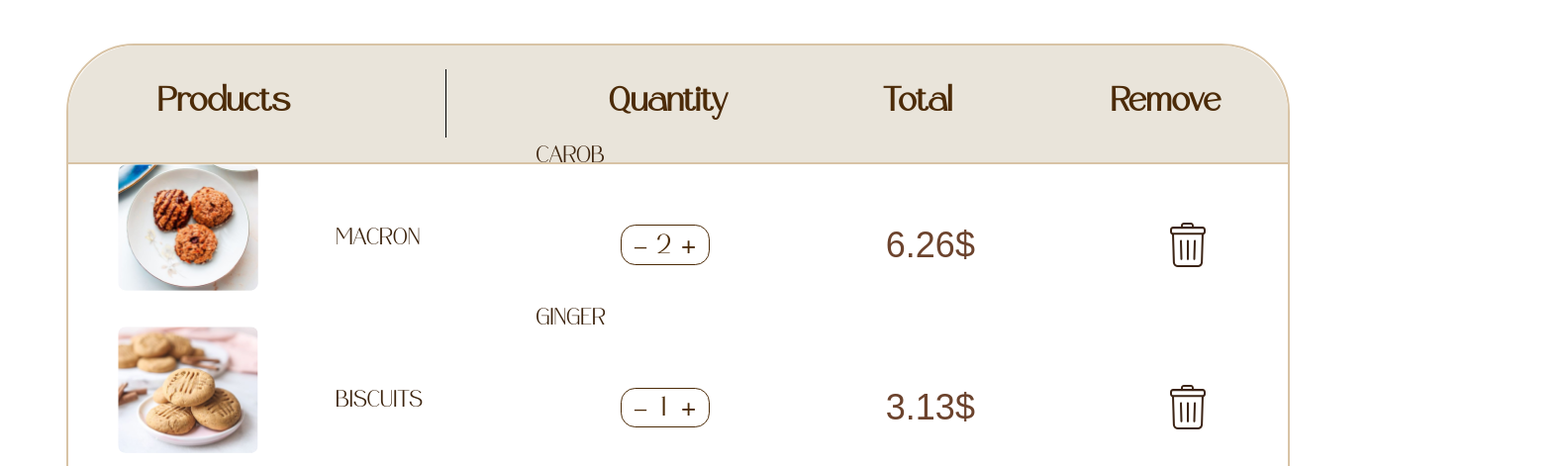
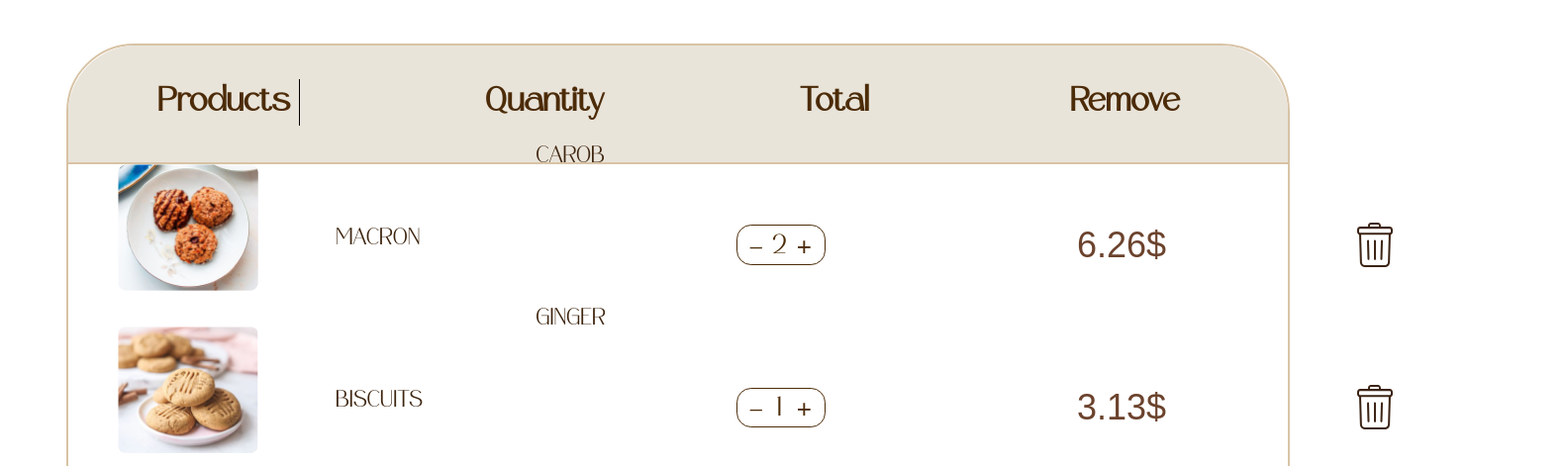
Before and after one commit to mirnaaak/Debsy-Carob, a plain HTML site: page CART/cart.html in a window 1280 px wide. Shown: the part 234-705 px from the top of the page at 99% size, 1581 px wide, since content can reach past the window. Drawn offline with nearby package versions, Linux system fonts and the light colour scheme; a web font is replaced by a local one.

Commit message:
Update cart.html
updated the line as a span instead of th

```diff
--- a/CART/cart.html
+++ b/CART/cart.html
@@ -66,8 +66,7 @@
       <table>
         <thead>
           <tr class="table-head">
-            <th>Products</th>
-            <th class="vertical-line"> <img src="cartimages/Line.svg" alt=""></th>
+            <th>Products <span> <img src="cartimages/Line2.svg" alt=""> </span> </th>
             <th>Quantity</th>
             <th>Total</th>
             <th>Remove</th>
```
